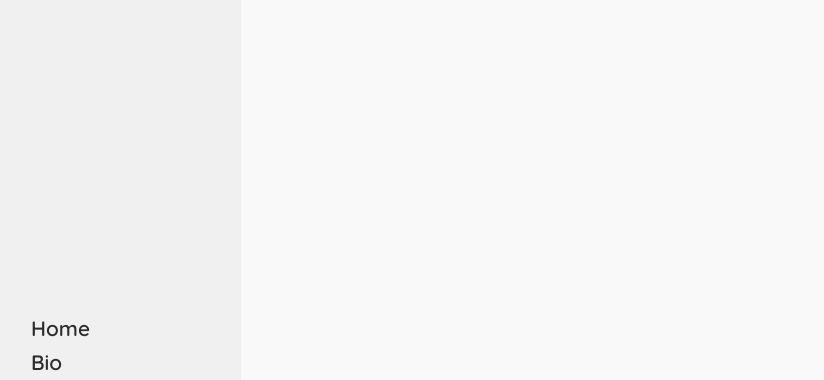
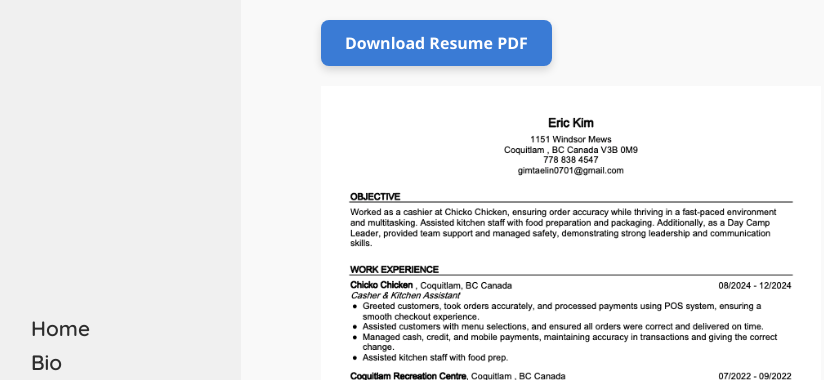
Before and after one commit to taelin0701/taelin0701.github.io, a plain HTML site: page subpages/resume.html in a window 1280 px wide. Shown: the top 380 px of the page, without its empty margins (79-903 px from the left). Drawn offline with Linux system fonts and the light colour scheme.

Commit message:
images hover

```diff
--- a/style.css
+++ b/style.css
@@ -171,3 +171,43 @@ li {
     margin-top: 20px;
     margin-left: 400px;
 }
+
+.download {
+    margin-left: 400px;
+  display: inline-block;
+  padding: 12px 24px;
+  margin-top: 20px;
+  font-size: 16px;
+  font-family: 'Segoe UI', Tahoma, Geneva, Verdana, sans-serif;
+  color: white;
+  background-color: #3a7bd5;
+  border: none;
+  border-radius: 8px;
+  text-decoration: none;
+  font-weight: bold;
+  box-shadow: 0 4px 8px rgba(0, 0, 0, 0.15);
+  transition: background-color 0.3s ease, transform 0.3s ease, color 0.3s ease;
+  cursor: pointer;
+}
+
+.download:hover {
+  background-color: #2b5ba8;
+  color: #ffd700; /* Gold text on hover */
+  transform: translateY(-2px);
+}
+
+.fade-slide-in {
+  margin-top: 20px;
+    margin-left: 400px;
+  opacity: 0;
+  transform: translateX(20px); /* starts slightly to the right */
+  animation: fadeInSlide 1.3s ease-out forwards;
+  animation-delay: 0.2s; /* optional: delay for a smoother feel */
+}
+
+@keyframes fadeInSlide {
+  to {
+    opacity: 1;
+    transform: translateX(0);
+  }
+}
--- a/subpages/resume.html
+++ b/subpages/resume.html
@@ -20,6 +20,9 @@
             <a href="../subpages/contact.html">Contact</a>
         </nav>
     </div>
+
+    <a class="download" href="resume.pdf" download class="download-button">Download Resume PDF</a>
+    <img class="img" src="../images/Resume.png" alt="Resume" style="width: 500px; height: auto;">
     <script>
         window.addEventListener('load', () => {
         document.body.classList.add('loaded');
```
Also changed, not shown: subpages/bio.html (+4 -2 lines), images/IMG_1513.jpeg (added), images/Resume.png (added), 1 other file.
